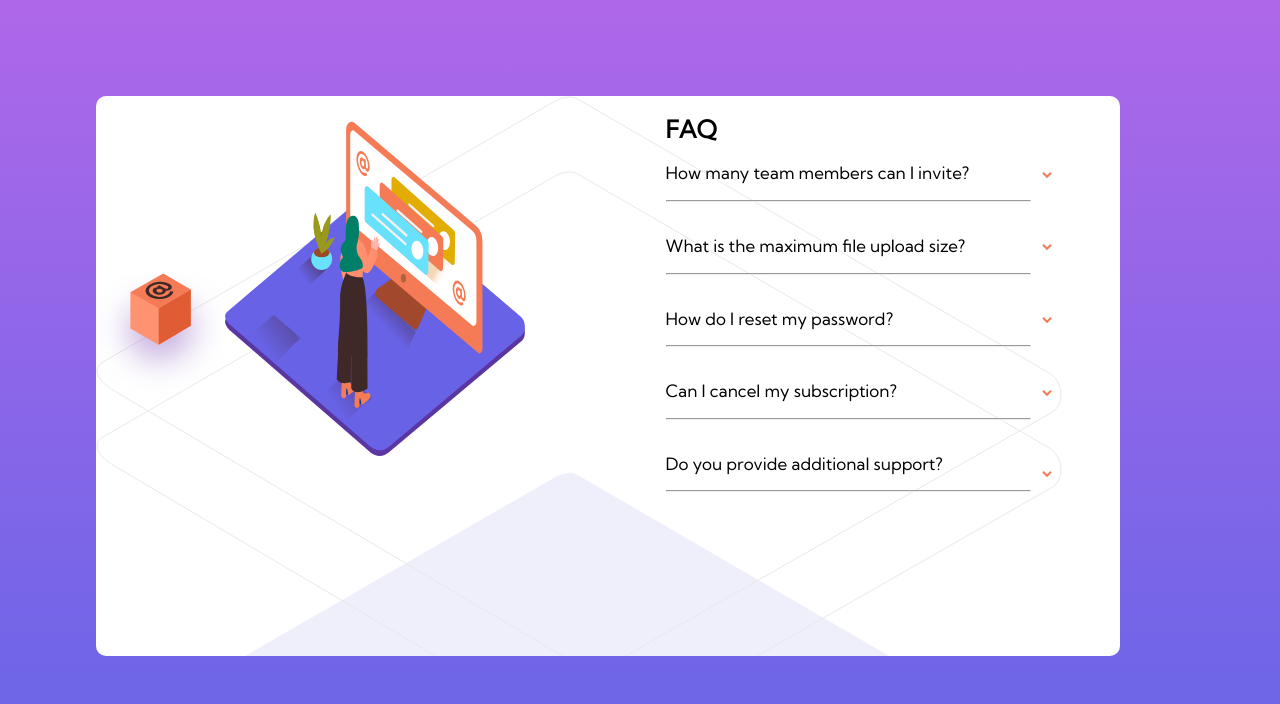
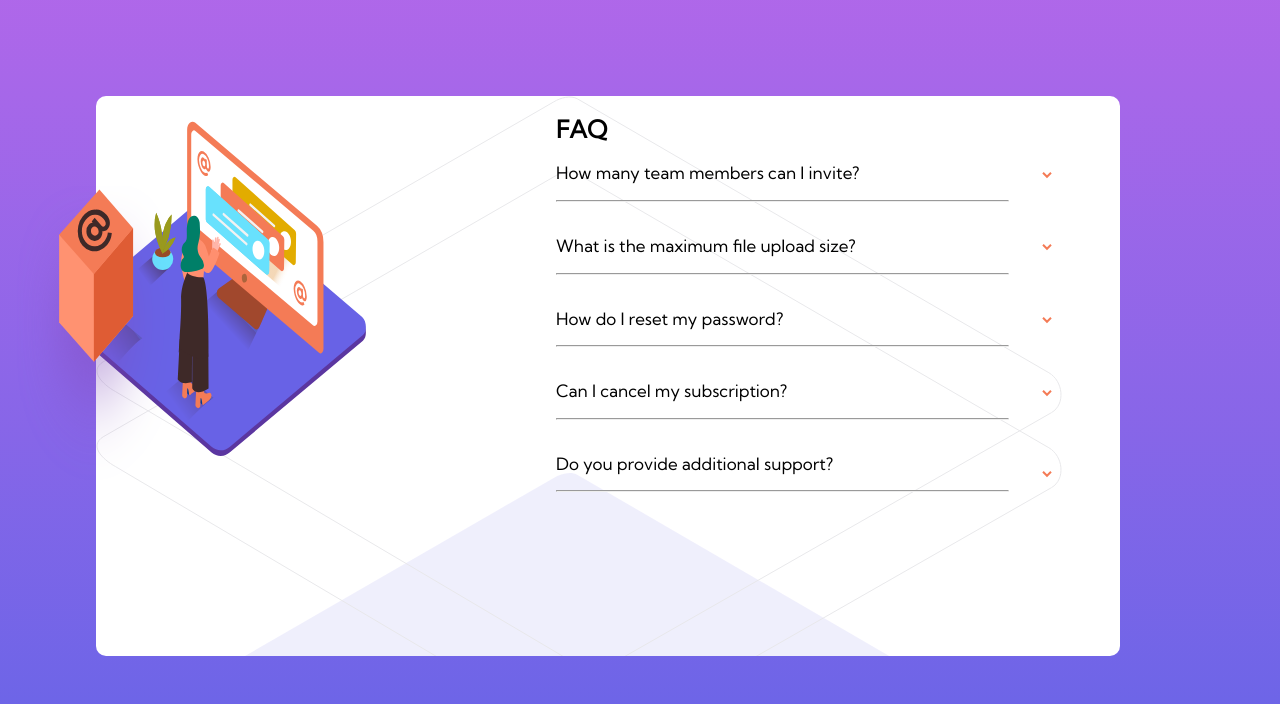
Before and after one commit to VANIMEHTA/csb-ec4ukv, a website: page index.html in a window 1280 px wide. Drawn offline with nearby package versions, Linux system fonts and the light colour scheme.

Commit message:
Update style.css

```diff
--- a/style.css
+++ b/style.css
@@ -29,18 +29,25 @@ body {
   width: 40%;
   display: inline-flex;
   padding: none;
+  position:relative;
 }
 
 .woman-img {
+  transform: translateX(-10%);
   padding-top: 25px;
   height: 360px;
   width: 300px;
-  margin-right: none;
+
 }
 .box-img {
-  padding-top: 11rem;
+  z-index: 1;
+  position: absolute;
+  top: 15rem;
+  left: 0rem;
+  transform: translate(-50%, -50%);
   height: 300px;
   width: 158px;
+
 }
 .right {
   padding-left: 10em;
```
